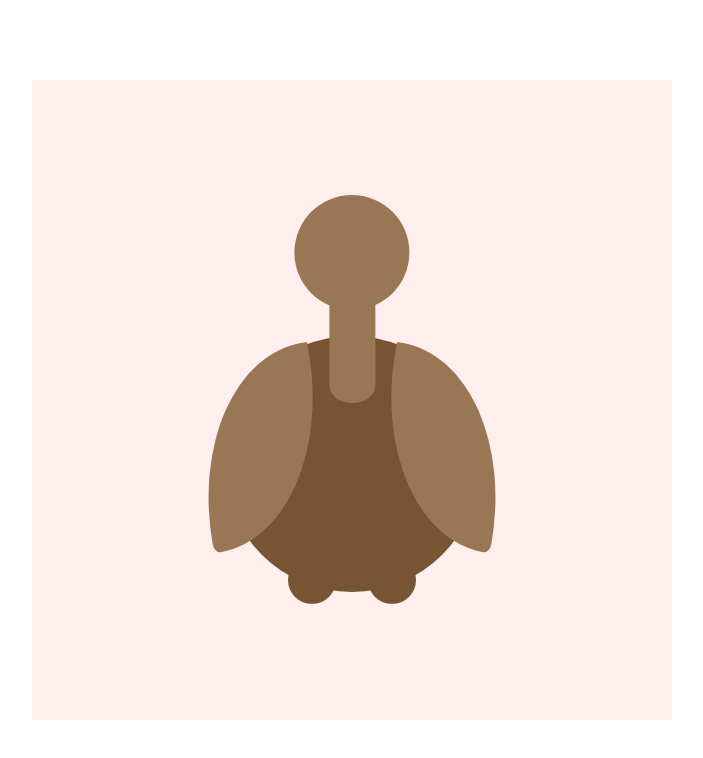
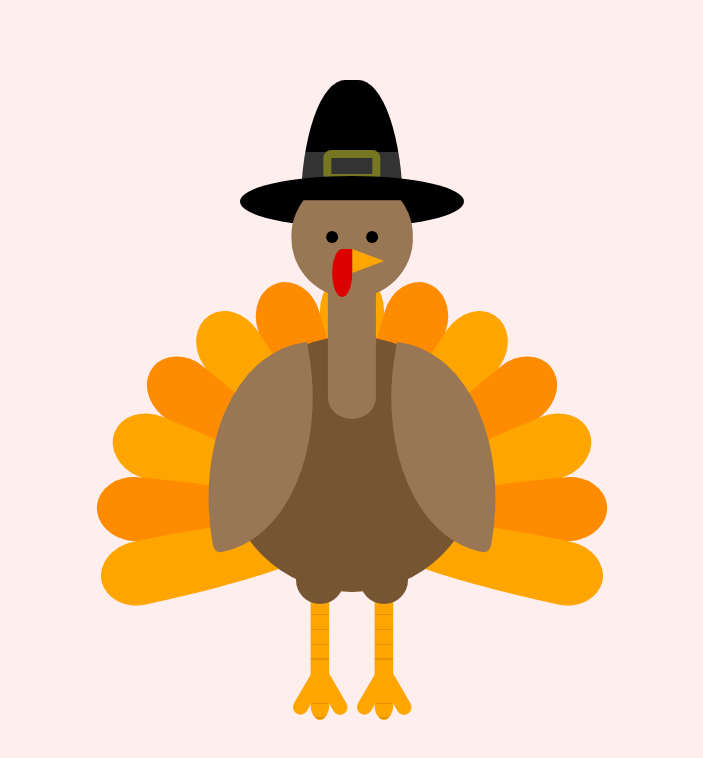
Before and after one commit to Blopez1098t/Turkey, a plain HTML site: page index.html in a window 1280 px wide. Shown: the whole page, without its empty margins (288-991 px from the left). Drawn offline with Linux system fonts and the light colour scheme.

Commit message:
Add files via upload

```diff
--- a/css/style.css
+++ b/css/style.css
@@ -1,12 +1,14 @@
 html, body{
     overflow: hidden;
+    background: #fee;
 }
 .cartoon{
     --brown1: #753;
     --brown2: #975;
+    --orange1: orange;
+    --orange2: darkorange;
     width: 80vmin;
     height: 80vmin;
-    background: #fee;
     position: absolute;
     top: 50%;
     left: 50%;
@@ -26,8 +28,8 @@ html, body{
     left: 50%;
     transform: translate(-50%, 0);
     box-shadow:
-    -5vmin 14.5vmin 0 -13vmin,
-    5vmin 14.5vmin 0 -13vmin;
+    -4vmin 14.5vmin 0 -13vmin,
+    4vmin 14.5vmin 0 -13vmin;
 }
 .wing {
     height: 30%;
@@ -45,24 +47,144 @@ html, body{
     transform: scaleX(-1) rotate(-10deg);
 }
 .head {
-    width: 18%;
-    height: 18%;
+    width: 19%;
+    height: 19%;
     border-radius: 50%;
     background: var(--brown2);
-    top: 18%;
+    top: 15%;
     left: 50%;
     transform: translate(-50%, 0);
+    clip-path: polygon(0% 20%, 100% 20%, 100% 500%, 0% 500%);
 }
 .head::before {
     content: "";
     display: block;
     position: absolute;
     width: 40%;
-    height: 100%;
+    height: 120%;
     background: var(--brown2);
     top: 80%;
     left: 50%;
     transform: translate(-50%, 0);
     border-radius: 0 0 100% 100% / 30%;
 }
-)
+.eye {
+    width: 10%;
+    height: 10%;
+    background: black;
+    border-radius: 50%;
+    top: 45%;
+    left: 50%;
+    transform: translate(-50%, 0) translate(-2.5vmin, 0);
+    box-shadow: 5vmin 0;
+}
+.beak {
+    width: 4vmin;
+    height: 3vmin;
+    border-left: 4vmin solid var(--orange1);
+    border-top: 1.5vmin solid transparent;
+    border-bottom: 1.5vmin solid transparent;
+    top: 60%;
+    left: 50%;
+}
+.red {
+    width: 2.5vmin;
+    height: 6vmin;
+    background: #d00;
+    border-radius: 100% / 100% 0 100% 100%;
+    top: 60%;
+    left: 50%;
+    transform: translate(-100%, 0);
+}
+.leg {
+    width: 3%;
+    height: 21%;
+    background: var(--orange1);
+    top: 79%;
+    left: 50%;
+    transform: translate(-50%, 0) translate(-4vmin, 0);
+    border-radius: 5vmin / 50%;
+    background-image:
+      repeating-linear-gradient(transparent 0 10%, rgba(0,0,0,0.1) 0 11%);
+}
+.leg + .leg {
+    transform: translate(-50%, 0) translate(4vmin, 0);
+}
+.leg::before,
+.leg::after {
+  content: "";
+  display: block;
+  position: absolute;
+  width: 80%;
+  height: 35%;
+  left: 50%;
+  bottom: 0;
+  background: var(--orange1);
+  border-radius: 5vmin;
+  transform-origin: 50% 0;
+  transform: translate(-50%, 0) rotate(30deg);
+}
+.leg::after {
+  transform: translate(-50%, 0) rotate(-30deg);
+}
+.hat-bottom {
+    width: 35%;
+    height: 8%;
+    border-radius: 50%;
+    background: black;
+    top: 15%;
+    left: 50%;
+    transform: translate(-50%, 0);
+}
+.hat-top {
+    width: 16%;
+    height: 20%;
+    background: black;
+    box-shadow: inset 0 -7vmin #fff3;
+    border-radius: 100% / 230% 230% 0% 0%;
+    top: 0;
+    left: 50%;
+    transform: translate(-50%, 0);
+}
+
+.hat-top::before {
+    content: "";
+    display: block;
+    position: absolute;
+    width: 40%;
+    height: 2vmin;
+    border: 1vmin solid #772;
+    border-radius: 1vmin;
+    bottom: 3.25vmin;
+    left: 50%;
+    transform: translate(-50%, 0);
+}
+.tail {
+    width: 10%;
+    height: 40%;
+    background: var(--orange1);
+    border-radius: 100% / 30% 30% 170% 170%;
+    transform-origin: 50% 100%;
+    top: 30%;
+    left: 50%;
+    transform: translate(-50%, 0);
+}
+.tail:nth-child(odd) {
+    background: var(--orange1);
+}
+.tail:nth-child(even) {
+    background: var(--orange2);
+}
+.tail:nth-child(1) { transform: translate(-50%, 0) rotate(0); }
+.tail:nth-child(2) { transform: translate(-50%, 0) rotate(17deg); }
+.tail:nth-child(3) { transform: translate(-50%, 0) rotate(34deg); }
+.tail:nth-child(4) { transform: translate(-50%, 0) rotate(51deg); }
+.tail:nth-child(5) { transform: translate(-50%, 0) rotate(68deg); }
+.tail:nth-child(6) { transform: translate(-50%, 0) rotate(85deg); }
+.tail:nth-child(7) { transform: translate(-50%, 0) rotate(102deg); }
+.tail:nth-child(8) { transform: translate(-50%, 0) rotate(-17deg); }
+.tail:nth-child(9) { transform: translate(-50%, 0) rotate(-34deg); }
+.tail:nth-child(10) { transform: translate(-50%, 0) rotate(-51deg); }
+.tail:nth-child(11) { transform: translate(-50%, 0) rotate(-68deg); }
+.tail:nth-child(12) { transform: translate(-50%, 0) rotate(-85deg); }
+.tail:nth-child(13) { transform: translate(-50%, 0) rotate(-102deg); }
--- a/index.html
+++ b/index.html
@@ -10,15 +10,32 @@
 </head>
 <body>
     <div class="cartoon">
+        <div class="tail"></div>
+        <div class="tail"></div>
+        <div class="tail"></div>
+        <div class="tail"></div>
+        <div class="tail"></div>
+        <div class="tail"></div>
+        <div class="tail"></div>
+        <div class="tail"></div>
+        <div class="tail"></div>
+        <div class="tail"></div>
+        <div class="tail"></div>
+        <div class="tail"></div>
+        <div class="tail"></div>
+        <div class="leg"></div>
+        <div class="leg"></div>
         <div class="body"></div>
         <div class="wing"></div>
         <div class="wing"></div>
+        <div class="hat-top"></div>
+        <div class="hat-bottom"></div>
         <div class="head">
+        <div class="eye"></div>
+        <div class="beak"></div>
+        <div class="red"></div>
+    </div>
 
-
-
-
-        </div>
     </div>
 
 </body>
```
